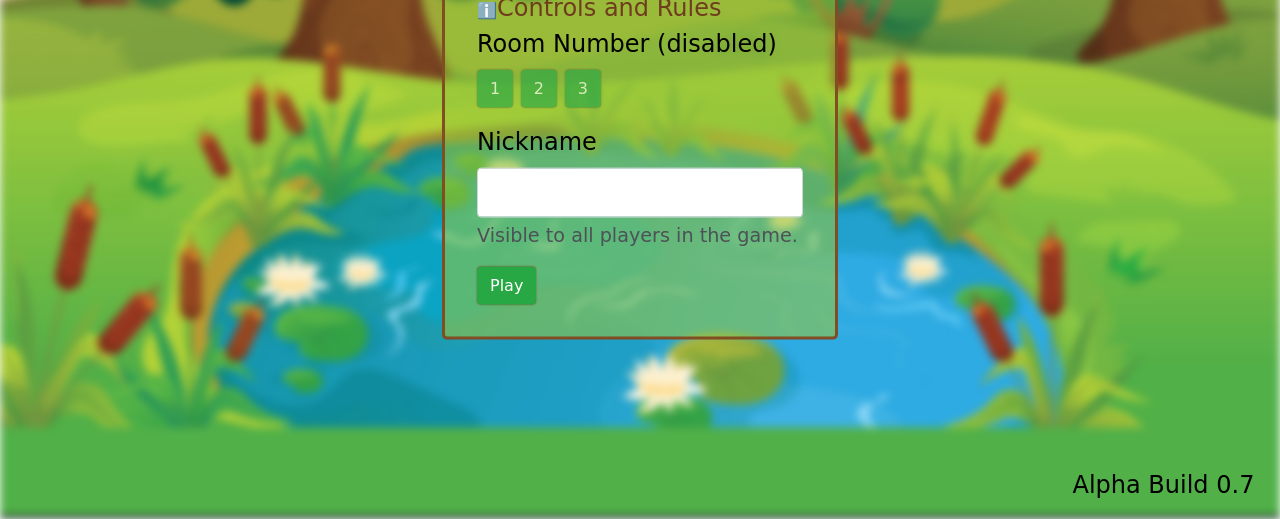
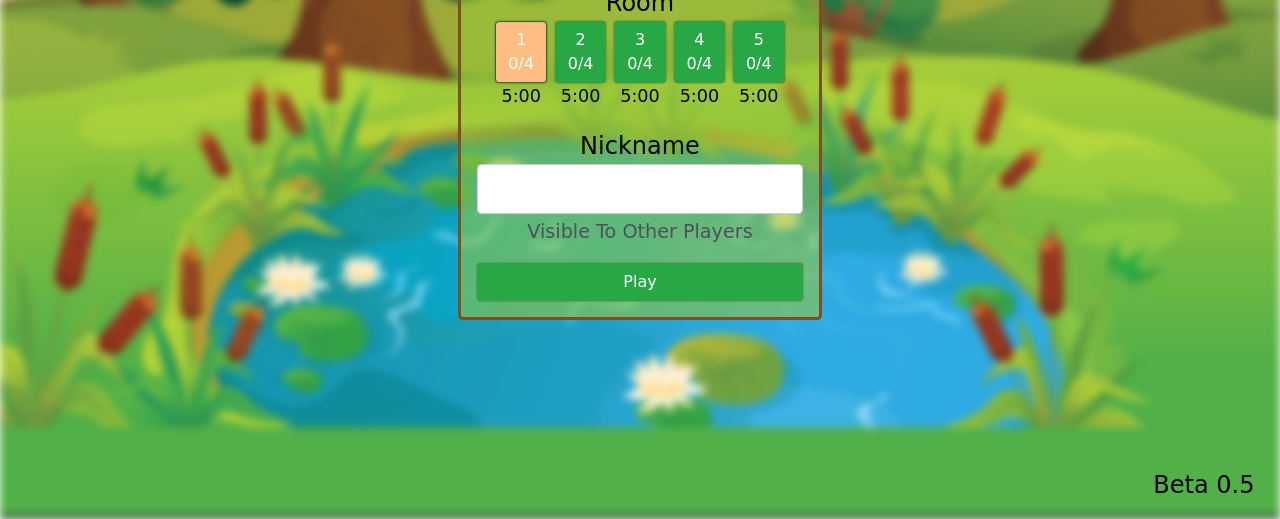
Before and after one commit to joegiusto/four-frogs, a website: page join.html in a window 1280 px wide. Shown: the part 281-800 px from the top of the page. Drawn offline with nearby package versions, Linux system fonts and the light colour scheme; a web font is replaced by a local one.

Commit message:
Not sure, gotta work on laptop so pushing

```diff
--- a/assets/scss/styles.scss
+++ b/assets/scss/styles.scss
@@ -1,3 +1,21 @@
+* {
+  color: #000000;
+  // font-size: 25px;
+}
+
+label {
+  font-size: 1.5rem;
+}
+
+body {
+  background-color: rgb(255, 255, 255);
+  margin: 0px;
+}
+
+.room-time {
+  font-size: 1.1rem;
+}
+
 #canvas {
   width: 100%;
   height: auto;
@@ -76,15 +94,6 @@
   }
 }
 
-body {
-  background-color: rgb(255, 255, 255);
-  margin: 0px;
-}
-
-* {
-  color: black;
-}
-
 #startScreen, #gameScreen {
   height: 90vh;
   position: relative;
@@ -113,11 +122,16 @@ body {
   left: 50%;
   transform: translateX(-50%) translateY(-50%);
   background-color: rgba(152, 200, 58, 0.56);
-  padding: 2rem 2rem;
+  padding: 1.0rem 1rem;
   border-style: solid;
   border-width: 3px;
   border-color: #814d23;
   border-radius: 5px;
+  max-width: 450px;
+  text-align: center;
+  .active {
+    background-color: rgb(255, 189, 132)!important;
+  }
 }
 
 .btn-success {
--- a/join.html
+++ b/join.html
@@ -21,33 +21,57 @@
     <div id="startScreen_background"></div>
 
     <div class="login-form" style="font-family: 'Dokdo', cursive; font-size: 1.5rem;">
-      <h1 style="font-family: 'Dokdo', cursive;">Welcome</h1>
-      <a data-toggle="modal" data-target="#exampleModal" style="color: #6f3d1e;"  onclick="javascript.preventDefault()"><span style='font-family: -apple-system,BlinkMacSystemFont,"Segoe UI",Roboto,"Helvetica Neue",Arial,"Noto Sans",sans-serif,"Apple Color Emoji","Segoe UI Emoji","Segoe UI Symbol","Noto Color Emoji"; font-size: 1rem;'>ℹ️</span>Controls and Rules</a>
+      <h1 class="mb-0" style="font-family: 'Dokdo', cursive;">Welcome</h1>
+      <!-- <a data-toggle="modal" data-target="#exampleModal" style="color: #6f3d1e;"  onclick="javascript.preventDefault()"><span style='font-family: -apple-system,BlinkMacSystemFont,"Segoe UI",Roboto,"Helvetica Neue",Arial,"Noto Sans",sans-serif,"Apple Color Emoji","Segoe UI Emoji","Segoe UI Symbol","Noto Color Emoji"; font-size: 1rem;'>ℹ️</span>Controls and Rules</a> -->
 
         <div class="form-group">
-          <label for="room">Room Number (disabled)</label>
+          <label class="mb-0" for="room">Room</label>
           <br>
-          <button class="btn btn-success d-inline-block" disabled>1</button>
-          <button class="btn btn-success d-inline-block" disabled>2</button>
-          <button class="btn btn-success d-inline-block" disabled>3</button>
-          <!-- <button class="btn btn-success d-inline-block">4</button> -->
-          <!-- <button class="btn btn-success d-inline-block">5</button> -->
-          <!-- <input class="form-control" type="number" placeholder="000" id="room" name="room" max="999" maxlength="3"> -->
+          <div class="d-inline-block">
+            <button class="btn btn-success active d-block">
+              1<br>0/4
+            </button>
+            <div class="room-time">5:00</div>
+          </div>
+          <div class="d-inline-block">
+            <button class="btn btn-success d-block">
+              2<br>0/4
+            </button>
+            <div class="room-time">5:00</div>
+          </div>
+          <div class="d-inline-block">
+            <button class="btn btn-success d-block">
+              3<br>0/4
+            </button>
+            <div class="room-time">5:00</div>
+          </div>
+          <div class="d-inline-block">
+            <button class="btn btn-success d-block">
+              4<br>0/4
+            </button>
+            <div class="room-time">5:00</div>
+          </div>
+          <div class="d-inline-block">
+            <button class="btn btn-success d-block">
+              5<br>0/4
+            </button>
+            <div class="room-time">5:00</div>
+          </div>
         </div>
 
         <div class="form-group">
-          <label for="nickname">Nickname</label>
-          <input class="form-control" type="text" placeholder="" id="nickname" name="nickname" autocomplete="off">
-          <small id="emailHelp" class="form-text text-muted" style="color: #4d5256!important">Visible to all players in the game.</small>
+          <label class="mb-0" for="nickname">Nickname</label>
+          <input class="form-control" type="text" placeholder="" id="nickname" name="nickname" maxlength="8" autocomplete="off">
+          <small id="emailHelp" class="form-text text-muted" style="color: #4d5256!important">Visible To Other Players</small>
         </div>
 
         <div>
-          <button class="btn btn-success" type="submit">Play</button>
+          <button id="submit" class="btn btn-success w-100" type="submit">Play</button>
         </div>
 
     </div>
 
-    <div style="font-family: 'Dokdo', cursive; font-size: 1.5rem;" class="version">Alpha Build 0.7</div>
+    <div style="font-family: 'Dokdo', cursive; font-size: 1.5rem;" class="version">Beta 0.5</div>
   </section>
 
   <!-- Modal -->
@@ -103,7 +127,7 @@ integrity="sha384-JjSmVgyd0p3pXB1rRibZUAYoIIy6OrQ6VrjIEaFf/nJGzIxFDsf4x0xIM+B07j
 crossorigin="anonymous">
 </script>
 <script>
-    $('button').click( function() {
+    $('#submit').click( function() {
         document.cookie = 'nickname='+$('#nickname').val()+'; path=/';
         doSomething();
     });
--- a/server.js
+++ b/server.js
@@ -36,21 +36,6 @@ server.listen(8081, function() {
 // Add the WebSocket handlers
 io.on('connection', function(socket) {
 });
-
-// setInterval(function() {
-//   io.sockets.emit('message', 'hi!');
-// }, 1000);
-
-// function getRandomColor() {
-//   var letters = '0123456789ABCDEF';
-//   var color = '#';
-//   for (var i = 0; i < 6; i++) {
-//     color += letters[Math.floor(Math.random() * 16)];
-//   }
-//   return color;
-// }
-
-// var onlinePlayerCount = 0;
 
 var game = {
   active: false,
@@ -106,7 +91,6 @@ function ObjectLength( object ) {
   }
   return length;
 };
-
 
 io.on('connection', function(socket) {
 
@@ -328,32 +312,6 @@ io.on('connection', function(socket) {
 
     }
 
-    // socket.on('playerTagged', function(id) {
-    //   players[id].x = players[id].xStart;
-    //   players[id].y = players[id].yStart;
-    //   players[id].health = players[id].health - 33;
-    //   console.log("Fired" + id);
-    // });
-
-  });
-
-  // socket.on('getPlayerLocations', function(data) {
-  //   console.log(playerID.player1);
-  //   console.log(playerID.player2);
-  //   console.log(playerID.player3);
-  //   console.log(playerID.player4);
-  // });
-
-  socket.on('disconnect', function() {
-    // players[socket.id] = {
-    //   x: 0,
-    //   y: 0,
-    //   color: "white"
-    // };
-    // onlinePlayerCount--;
-    console.log('Player Disconnected! There are/is now ' + 'onlinePlayerCount' + ' player/s online.');
-    // io.sockets.emit('playerCount', onlinePlayerCount);
-    io.sockets.emit('disconnect');
   });
 
 });
@@ -368,6 +326,9 @@ io.on('connection', function(socket) {
   // other handlers ...
   socket.on('disconnect', function() {
 
+    console.log('Player Disconnected! There are/is now ' + 'onlinePlayerCount' + ' player/s online.');
+    io.sockets.emit('disconnect');
+
     if (game.active === true) {
       players[socket.id] = {
         color: "white",
--- a/static/game.js
+++ b/static/game.js
@@ -182,62 +182,20 @@ else {
 
       context.fillStyle='rgba(255,105,97,.5)';
       context.fillRect(0, 0, 400, 400);
-      // context.fillStyle='#ff4747';
-      // context.fillRect(0, 0, 200, 200);
 
       context.fillStyle='rgba(173,216,230,.5)';
       context.fillRect(400, 0, 400, 400);
-      // context.fillStyle='#25b1dd';
-      // context.fillRect(600, 0, 200, 200);
 
       context.fillStyle='rgba(144,238,144,.5)';
       context.fillRect(0, 400, 400, 400);
-      // context.fillStyle='#28e228';
-      // context.fillRect(0, 600, 200, 200);
 
       context.fillStyle='rgba(239,239,143,.5)';
       context.fillRect(400, 400, 400, 400);
-      // context.fillStyle='#eded50';
-      // context.fillRect(600, 600, 200, 200);
 
       drawRotated(0, 0, 320, "Red");
       drawRotated(800 - 160, 0, 30, "Blue");
-      drawRotated(0, 800 - 160, 225, "Green");;
+      drawRotated(0, 800 - 160, 225, "Green");
       drawRotated(800 - 160, 800 - 160, 145, "Yellow");
-
-      var img = document.getElementById("padRed");
-      // context.drawImage(img, 0, 0);
-      var img = document.getElementById("padBlue");
-      // context.drawImage(img, 800 - 160, 0);
-      var img = document.getElementById("padYellow");
-      // context.drawImage(img, 800 - 160, 800 - 160);
-      var img = document.getElementById("padGreen");
-      // context.drawImage(img, 0, 800 - 160);
-
-      // Now Serve side as it should be, will remove shortly
-      // var img = document.getElementById("bug-1");
-      // context.drawImage(img, 10, 10, 50, 50);
-
-      // var img = document.getElementById("bug-2");
-      // context.drawImage(img, 10, 75, 50, 50);
-
-      // var img = document.getElementById("bug-3");
-      // context.drawImage(img, 75, 10, 50, 50);
-
-      // var img = document.getElementById("bug-4");
-      // context.drawImage(img, 800 - 60, 10, 50, 50);
-
-      // var img = document.getElementById("bug-5");
-      // context.drawImage(img, 800 - 135, 10, 50, 50);
-
-      // var img = document.getElementById("bug-6");
-      // context.drawImage(img, 800 - 60, 75, 50, 50);
-
-      // var img = document.getElementById("bug-7");
-      // context.drawImage(img, 75, 10, 50, 50);
-
-      // var img = document.getElementById("bug-8");
-      // context.drawImage(img, 425, 425, 50, 50);
 
       function drawRotated(x, y, degrees, color) {
         x = x + 80;
```
Also changed, not shown: index.html (+16 -16 lines), assets/css/styles.css.
